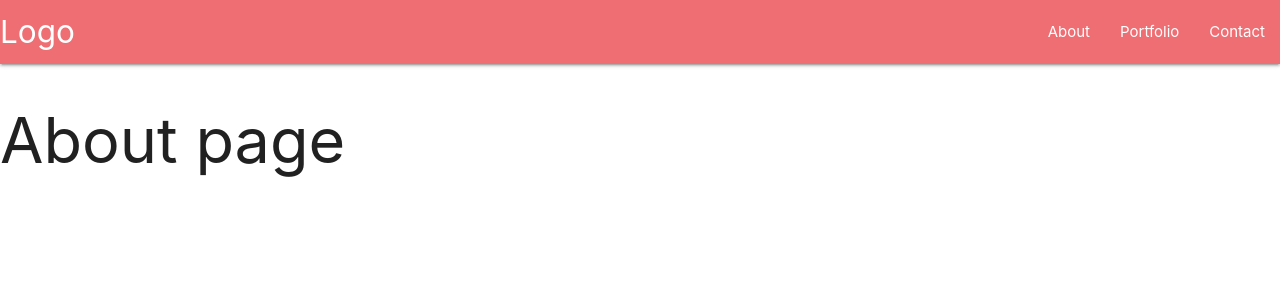
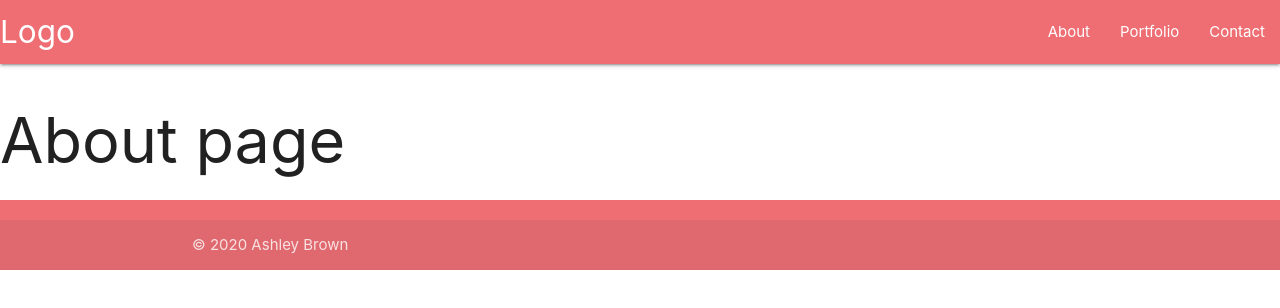
Before and after one commit to afbrown1216/portfolio, a React (Create React App) app: page / in a window 1280 px wide. Shown: the top 308 px of the page. Built offline with nearby package versions, Linux system fonts and the light colour scheme.

Commit message:
imported footer component to be on every page

```diff
--- a/src/App.js
+++ b/src/App.js
@@ -5,6 +5,7 @@ import Contact from "./pages/Contact";
 import Portfolio from "./pages/Portfolio";
 import Nav from "./Components/Navbar/Navbar";
 import NoMatch from "./pages/NoMatch";
+import Footer from "./Components/Footer/Footer";
 
 
 
@@ -19,6 +20,7 @@ function App() {
          <Route exact path="/portfolio" component={Portfolio} />
          <Route  component={NoMatch} />
        </Switch>
+       <Footer />
      </div>
    </Router>
   );
```
